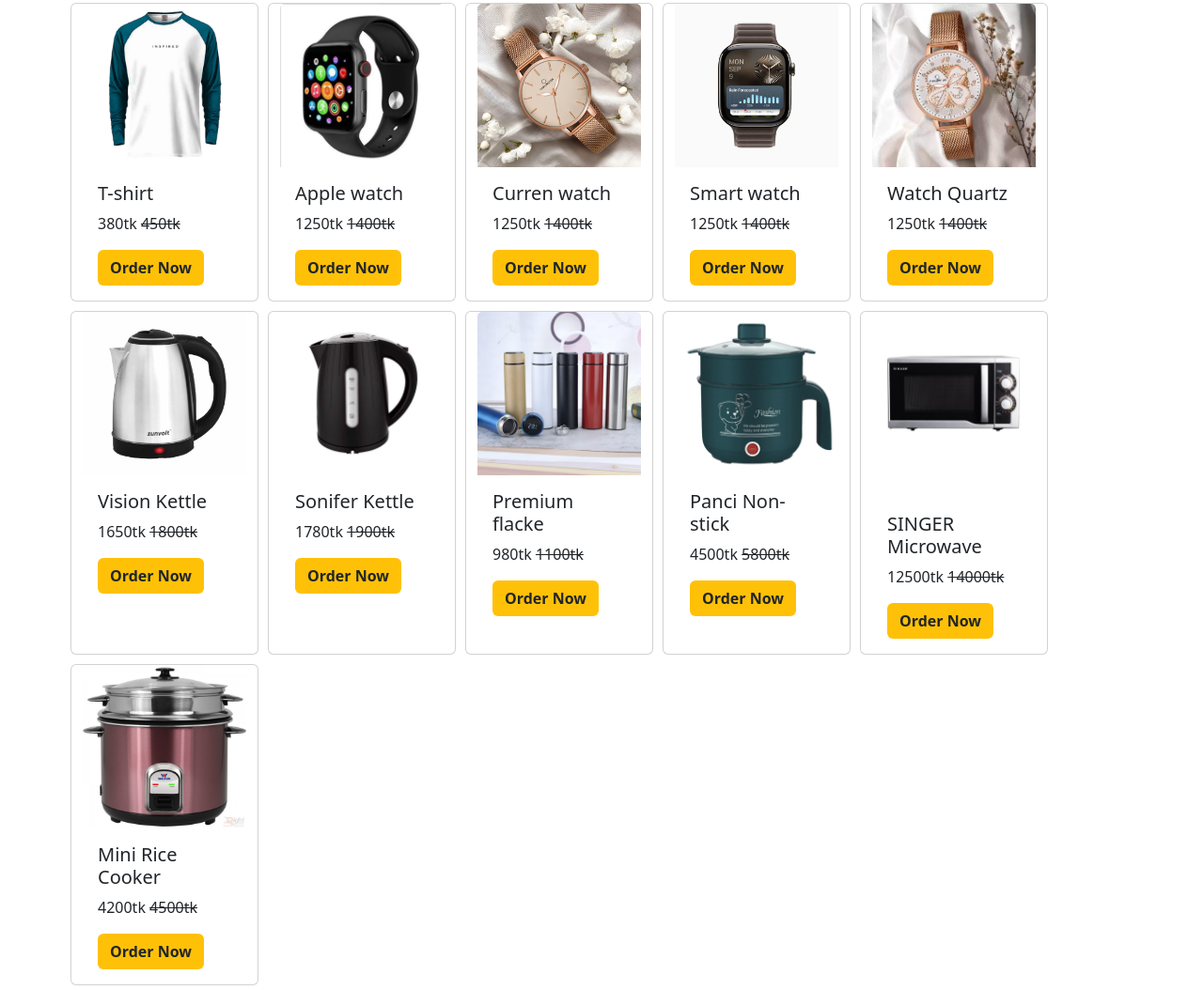
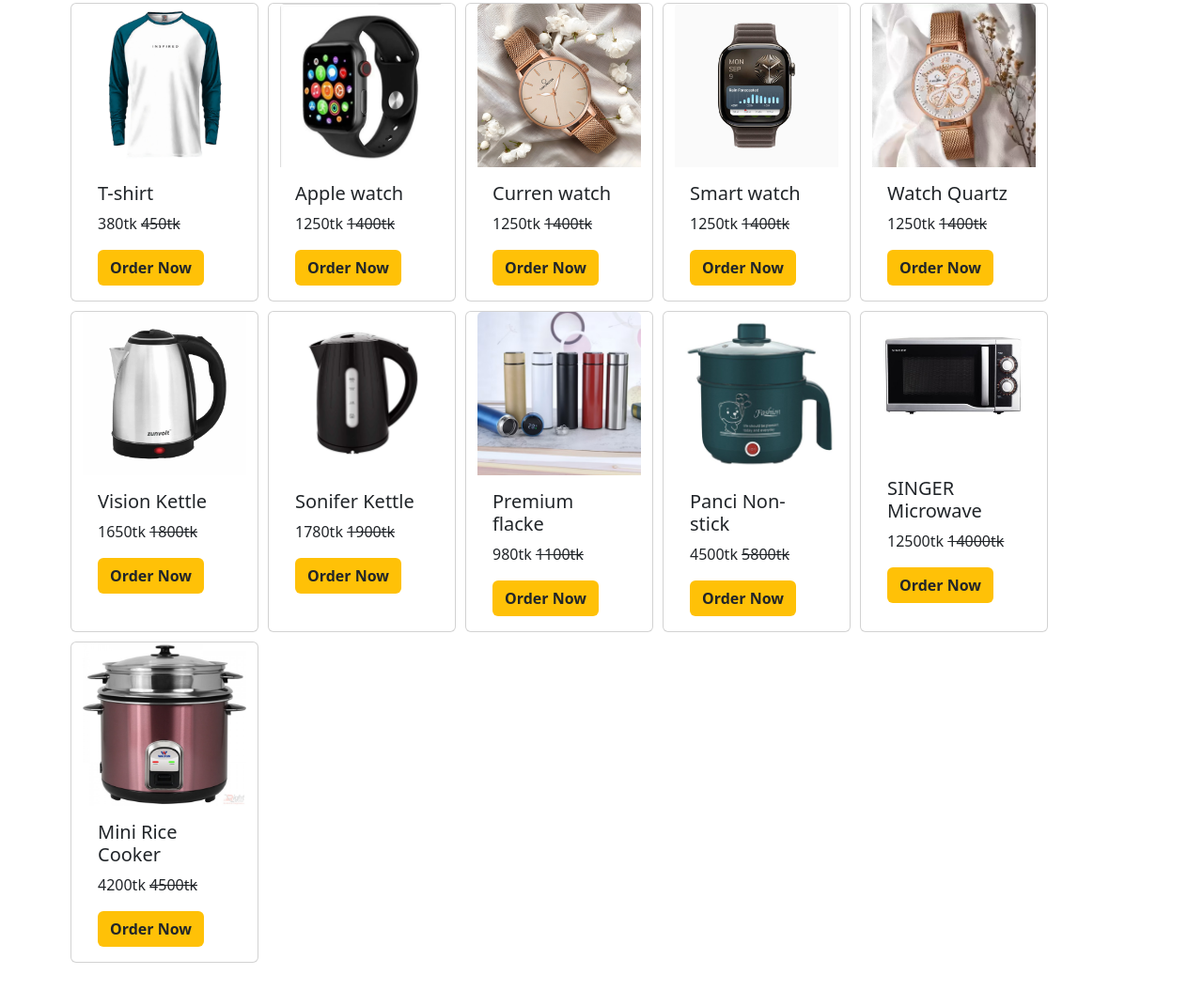
Before and after one commit to Nusrat107/W.DClass-19, a plain HTML site: page index.html in a window 1280 px wide. Shown: the part 2957-4011 px from the top of the page at 94% size. After the commit the page ends 3987 px from the top, so only its background shows below. Drawn offline with nearby package versions, Linux system fonts and the light colour scheme.

Commit message:
Class-17

```diff
--- a/index.html
+++ b/index.html
@@ -437,7 +437,7 @@
           </div>
 
           <div class="card col-sm-12 col-md-3 col-lg-3 custom-m card-2" style="width: 200px;">
-            <img src="image/32.jfif" class="card-img-top " alt="Keyboard">
+            <img src="image/32.jpg" class="card-img-top " alt="Keyboard">
             <div class="card-body"><br>
               <h5 class="card-title">SINGER Microwave</h5>
               <p class="card-text">
```
Also changed, not shown: image/32.jfif (deleted), image/32.jpg (added), image/3233.jpg (added).
